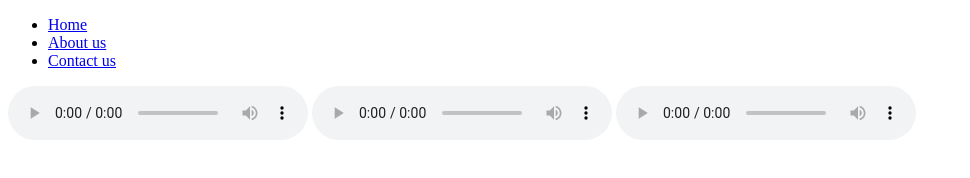
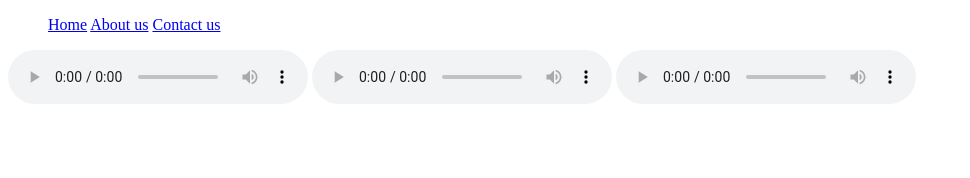
Before and after one commit to acciojob/semantic-navbar-and-audios-UmeshMula, a website: page main.html in a window 1280 px wide. Shown: the whole page, without its empty margins (0-970 px from the left). Drawn offline with Linux system fonts and the light colour scheme.

Commit message:
created a submission

```diff
--- a/main.html
+++ b/main.html
@@ -10,9 +10,9 @@
 	<!-- the entire body must be written by student -->
 	<nav>
 		<ul>
-			<li><a href = "#">Home</a></li>
-			<li><a href = "#">About us</a></li>
-			<li><a href = "#">Contact us</a></li>
+			<a href = "#">Home</a></li>
+			<a href = "#">About us</a></li>
+			<a href = "#">Contact us</a></li>
 		</ul>
 	</nav>
 		<audio controls>
```
